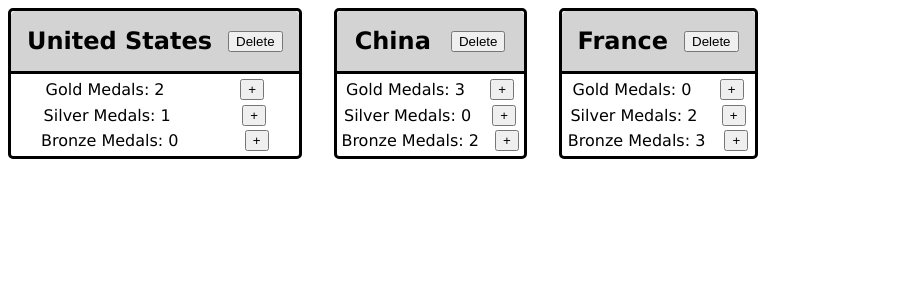
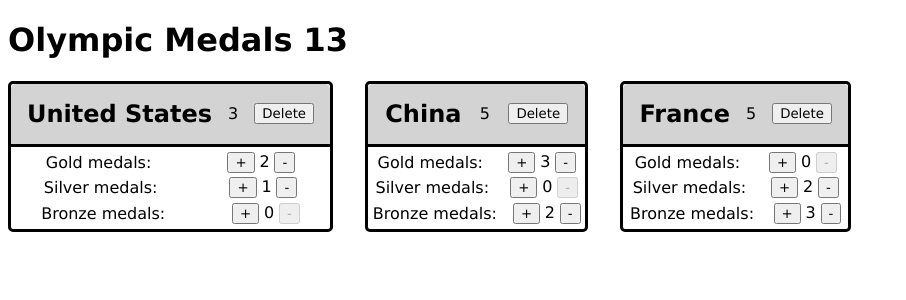
Before and after one commit to LilyLavender/AWS-Module1, a React (Vite) app: page / in a window 1280 px wide. Shown: the top 300 px of the page, without its empty margins (0-906 px from the left). Built offline with nearby package versions, Linux system fonts and the light colour scheme.

Commit message:
React Lab

```diff
--- a/src/App.css
+++ b/src/App.css
@@ -1,3 +1,7 @@
+* {
+    font-family: 'Lucida Sans', 'Lucida Sans Regular', 'Lucida Grande', 'Lucida Sans Unicode', Geneva, Verdana, sans-serif;
+}
+
 .country-container {
     display: flex;
     gap: 2em;
--- a/src/App.jsx
+++ b/src/App.jsx
@@ -15,9 +15,17 @@
     { id: 3, name: "bronze" },
   ]);
 
-  const updateMedals = (id, medalType) => {
+  const handleIncrement = (id, medalType) => {
     setCountries(countries.map(country =>
       country.id === id ? { ...country, [medalType]: country[medalType] + 1 } : country
+    ));
+  };
+
+  const handleDecrement = (id, medalType) => {
+    setCountries(countries.map(country =>
+      country.id === id && country[medalType] > 0
+        ? { ...country, [medalType]: country[medalType] - 1 }
+        : country
     ));
   };
 
@@ -25,7 +33,13 @@
     setCountries(countries.filter(country => country.id !== id));
   };
 
+  const totalMedals = countries.reduce((total, country) => {
+    return total + country.gold + country.silver + country.bronze;
+  }, 0);
+
   return (
+    <div>
+      <h1>Olympic Medals {totalMedals}</h1>
       <div className="country-container">
         {countries.map(country => (
           <Country
@@ -34,10 +48,13 @@
             name={country.name}
             medals={medals.current}
             medalCounts={{ gold: country.gold, silver: country.silver, bronze: country.bronze }}
-          increaseMedals={updateMedals}
+            totalMedals={country.gold + country.silver + country.bronze}
+            increaseMedals={handleIncrement}
+            decreaseMedals={handleDecrement}
             onDelete={deleteCountry}
           />
         ))}
+      </div>
     </div>
   );
 }
--- a/src/Country.css
+++ b/src/Country.css
@@ -1,5 +1,4 @@
 .country {
-    font-family: 'Lucida Sans', 'Lucida Sans Regular', 'Lucida Grande', 'Lucida Sans Unicode', Geneva, Verdana, sans-serif;
     border: 3px solid black;
     border-radius: 5px;
     width: fit-content;
--- a/src/Country.jsx
+++ b/src/Country.jsx
@@ -1,12 +1,13 @@
 import { Medal } from './Medal.jsx';
 import './Country.css';
 
-export function Country({ id, name, medals, medalCounts, increaseMedals, onDelete }) {
+export function Country({ id, name, medals, medalCounts, totalMedals, increaseMedals, decreaseMedals, onDelete }) {
   return (
     <div className="country">
       <div className="country-content">
         <div className="country-header">
           <h2>{name}</h2>
+          <p>{totalMedals}</p>
           <button onClick={() => onDelete(id)}>Delete</button>
         </div>
         <div className="country-body">
@@ -16,6 +17,7 @@
               type={medal.name}
               count={medalCounts[medal.name]}
               onIncrease={() => increaseMedals(id, medal.name)}
+              onDecrease={() => decreaseMedals(id, medal.name)}
             />
           ))}
         </div>
--- a/src/Medal.css
+++ b/src/Medal.css
@@ -8,3 +8,8 @@
     height: fit-content;
     margin: auto;
 }
+
+.medal-subcontainer-2 {
+    display: flex;
+    gap: .3em;
+}
--- a/src/Medal.jsx
+++ b/src/Medal.jsx
@@ -1,10 +1,16 @@
 import './Medal.css';
 
-export function Medal({ type, count, onIncrease }) {
-    return (
-      <div className='medal-container'>
-        <span>{type.charAt(0).toUpperCase() + type.slice(1)} Medals: {count}</span>
+export function Medal({ type, count, onIncrease, onDecrease }) {
+  return (
+    <div className='medal-container'>
+      <div className='medal-subcontainer-1'>
+        <span>{type.charAt(0).toUpperCase() + type.slice(1)} medals: </span>
+      </div>
+      <div className='medal-subcontainer-2'>
         <button onClick={onIncrease}>+</button>
+        <span>{count}</span>
+        <button onClick={onDecrease} disabled={count === 0}>-</button>
       </div>
-    );
-  }
+    </div>
+  );
+}
```
Lines whose indentation alone changed are shown as unchanged.
